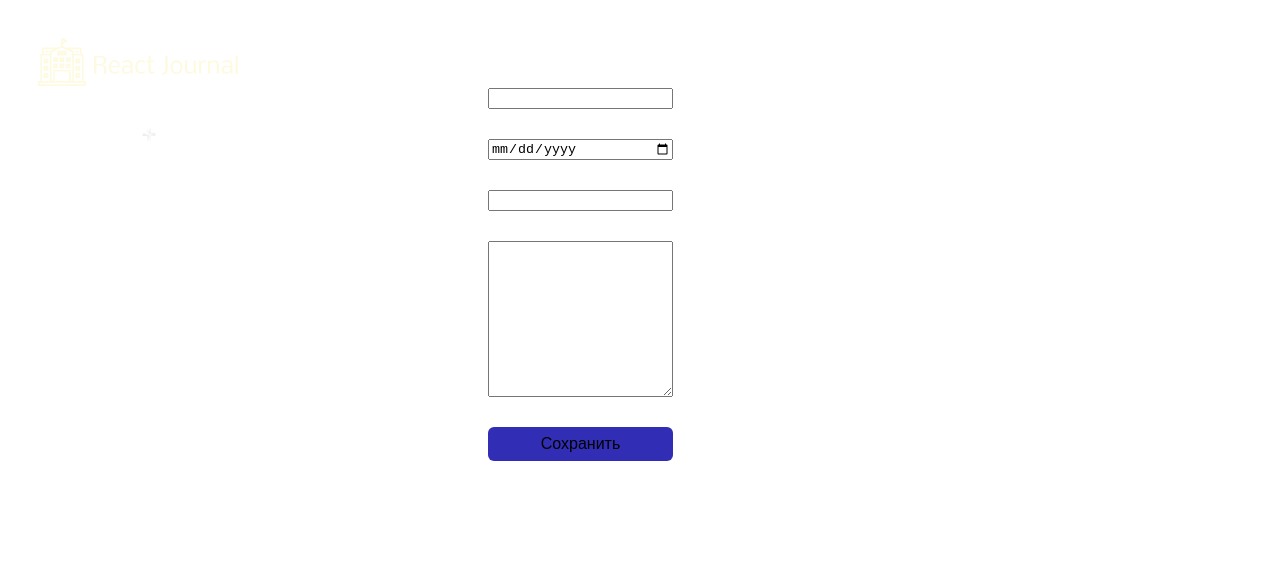
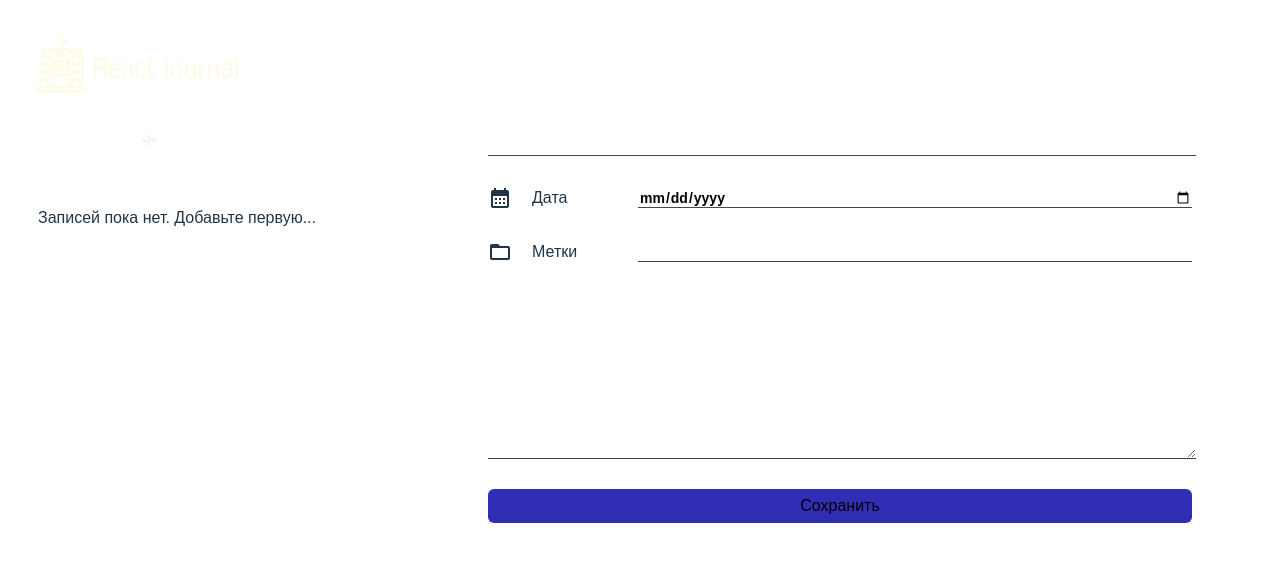
Before and after one commit to superhero86rus/react-app, a React (Vite) app: page / in a window 1280 px wide. Shown: the top 562 px of the page. Built offline with nearby package versions, Linux system fonts and the light colour scheme.

Commit message:
useEffect

```diff
--- a/package.json
+++ b/package.json
@@ -10,6 +10,10 @@
     "preview": "vite preview"
   },
   "dependencies": {
+    "@emotion/react": "^11.14.0",
+    "@emotion/styled": "^11.14.0",
+    "@mui/icons-material": "^6.3.0",
+    "@mui/material": "^6.3.0",
     "classnames": "^2.5.1",
     "react": "^18.3.1",
     "react-dom": "^18.3.1"
--- a/src/App.jsx
+++ b/src/App.jsx
@@ -5,39 +5,56 @@ import Header from './components/Header/Header';
 import JournalList from './components/JournalList/JournalList';
 import JournalAddButton from './components/JournalAddButton/JournalAddButton';
 import JournalForm from './components/JournalForm/JournalForm';
-import { useState } from 'react';
+import { useState, useEffect } from 'react';
 
 const INITIAL_DATA = [
-	{
-		id: 1,
-		title: 'Поход в горы',
-		post: 'Горные походы открывают удивительный ландшафт',
-		date: new Date()
-	},
+	// {
+	// 	id: 1,
+	// 	title: 'Поход в горы',
+	// 	post: 'Горные походы открывают удивительный ландшафт',
+	// 	date: new Date()
+	// },
 
-	{
-		id: 2,
-		title: 'Катание на велосипеде',
-		post: 'Катание на велосипеде полезно для здоровья',
-		date: new Date()
-	},
+	// {
+	// 	id: 2,
+	// 	title: 'Катание на велосипеде',
+	// 	post: 'Катание на велосипеде полезно для здоровья',
+	// 	date: new Date()
+	// },
 
-	{
-		id: 3,
-		title: 'Закаливание',
-		post: 'Принимать контрастный душ может быть не просто',
-		date: new Date()
-	}
+	// {
+	// 	id: 3,
+	// 	title: 'Закаливание',
+	// 	post: 'Принимать контрастный душ может быть не просто',
+	// 	date: new Date()
+	// }
 ];
 
 function App() {
 
-	const [items, setItems] = useState(INITIAL_DATA);
+	const [items, setItems] = useState([]);
+
+	useEffect(() => {
+		const data = JSON.parse(localStorage.getItem('data'));
+		if(data){
+			setItems(data.map(item=>({
+				...item,
+				date: new Date(item.date)
+			})));
+		}else console.log('Нет данных в localStorage');
+	}, []);
+
+	useEffect(() => {
+		if(items.length){
+			console.log('Запись!');
+			localStorage.setItem('data', JSON.stringify(items));
+		}
+	}, [items]);
 
 	const addItem = item => {
 		setItems(oldItems => [...oldItems, {
 			id: Math.max(...oldItems.map(i => i.id)) + 1,
-			post: item.text,
+			post: item.post,
 			title: item.title,
 			date: new Date(item.date)
 		}]);
--- a/src/components/JournalForm/JournalForm.jsx
+++ b/src/components/JournalForm/JournalForm.jsx
@@ -1,16 +1,37 @@
 import styles from './JournalForm.module.css';
 import Button from '../Button/Button';
-import { useState } from 'react';
+import { useEffect, useState } from 'react';
 import cn from 'classnames';
+import CalendarMonthIcon from '@mui/icons-material/CalendarMonth';
+import FolderOpenIcon from '@mui/icons-material/FolderOpen';
+import InventoryIcon from '@mui/icons-material/Inventory';
+
+const INITIAL_STATE = {
+	title: true,
+	post: true,
+	date: true
+};
 
 function JournalForm({ onSubmit }) {
 
 	// Валидация полей
-	const [formValidState, setFormValidState] = useState({
-		title: true,
-		post: true,
-		date: true
-	});
+	const [formValidState, setFormValidState] = useState(INITIAL_STATE);
+
+	useEffect(() => {
+
+		let timerID;
+
+		if(!formValidState.date || !formValidState.post || !formValidState.title){
+			timerID = setTimeout(() => {
+				console.log('Очистка состояния');
+				setFormValidState(INITIAL_STATE);
+			}, 2000);
+		}
+
+		return () => {
+			clearTimeout(timerID);
+		};
+	}, [formValidState]);
 
 	const addJournalItem = (e) => {
 		e.preventDefault(); // Оставляет дефолтное поведение
@@ -43,13 +64,37 @@ function JournalForm({ onSubmit }) {
 	return (
 		<form className={styles['journal-form']} onSubmit={addJournalItem}>
 
-			<input type='text' name='title' className={cn(styles['input'], {
-				[styles['invalid']]: !formValidState.title
-			})} />
+			{/* Наименование */}
+			<div>
+				<input type='text' name='title' className={cn(styles['input-title'], {
+					[styles['invalid']]: !formValidState.title
+				})} />
+			</div>
 
-			<input type='date' name='date' className={`${styles['input']} ${formValidState.date ? '' : styles['invalid']}`} />
-			<input type='text' name='tag' />
-			<textarea name='post' id='multiline' rows='10' className={`${styles['input']} ${formValidState.post ? '' : styles['invalid']}`}></textarea>
+			{/* Дата*/}
+			<div className={styles['form-row']}>
+				<label htmlFor='date' className={styles['form-label']}>
+					<CalendarMonthIcon/>
+					<span>Дата</span>
+				</label>
+				<input type='date' name='date' id='date' className={cn(styles['input'], {
+					[styles['invalid']]: !formValidState.date
+				})} />
+			</div>
+
+			{/* Метки */}
+			<div className={styles['form-row']}>
+				<label htmlFor='tag' className={styles['form-label']}>
+					<FolderOpenIcon/>
+					<span>Метки</span>
+				</label>
+				<input type='text' name='tag' id='tag' className={styles['input']}/>
+			</div>
+
+			{/* Текст */}
+			<textarea name='post' id='multiline' rows='10' className={cn(styles['input'], {
+				[styles['invalid']]: !formValidState.post
+			})} ></textarea>
 			<Button text='Сохранить' />
 		</form>
 	);
--- a/src/components/JournalForm/JournalForm.module.css
+++ b/src/components/JournalForm/JournalForm.module.css
@@ -4,6 +4,43 @@
     gap: 30px;
 }
 
+.input-title {
+    border: none;
+    background: none;
+    font-size: 32px;
+    font-style: normal;
+    font-weight: 600;
+    line-height: normal;
+    font-family: 'Source Sans 3', sans-serif;
+    border-bottom: 1px solid #474747;
+    width: 100%;
+}
+
+.form-label {
+    display: flex;
+    align-items: center;
+    gap: 20px;
+    min-width: 100px;
+}
+
+.form-row {
+    display: flex;
+    align-items: center;
+    gap: 50px;
+}
+
+.input {
+    border: none;
+    background: none;
+    font-size: 14px;
+    font-style: normal;
+    font-weight: 600;
+    line-height: normal;
+    font-family: 'Source Sans 3', sans-serif;
+    border-bottom: 1px solid #474747;
+    width: 100%;
+}
+
 .invalid {
     border: 1px solid red;
     background: rgb(68, 6, 6)
--- a/src/layouts/Body/Body.css
+++ b/src/layouts/Body/Body.css
@@ -1,3 +1,5 @@
 .body {
     padding: 50px;
+    padding-top: 78px;
+    width: 100%;
 }
--- a/src/layouts/LeftPanel/LeftPanel.css
+++ b/src/layouts/LeftPanel/LeftPanel.css
@@ -1,5 +1,6 @@
 .left-panel {
-    width: 400px;
+    min-width: 400px;
+    width: 500px;
     display: flex;
     flex-direction: column;
     gap: 30px;
```
Also changed, not shown: 1 other file (tests, documents, lock files or other folders).
